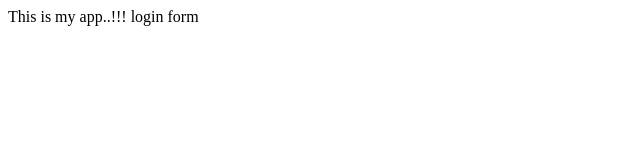
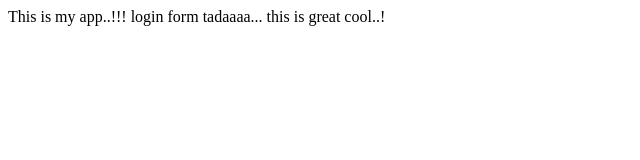
Before and after one commit to santhosh5082/sample_tutorial, a plain HTML site: page index.html in a window 1280 px wide. Shown: the whole page, without its empty margins (0-640 px from the left). Drawn offline with Linux system fonts and the light colour scheme.

Commit message:
added tadaa to index html

```diff
--- a/index.html
+++ b/index.html
@@ -9,5 +9,8 @@
 <body>
     This is my app..!!!
     login form
+    tadaaaa...
+    this is great
+    cool..!
 </body>
 </html>
```
